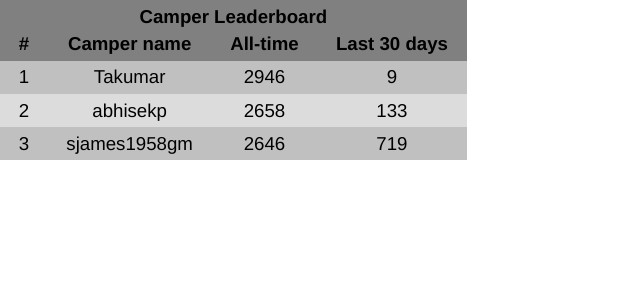
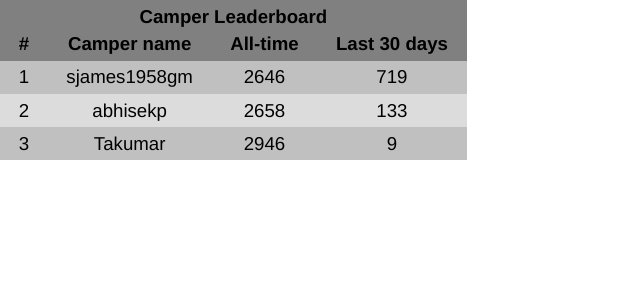
Before and after one commit to jw120/fcc-camper-leaderboard, a React (Create React App) app: page / in a window 1280 px wide. Shown: the top 300 px of the page, without its empty margins (0-640 px from the left). Built offline with nearby package versions, Linux system fonts and the light colour scheme; the HTML template or start-up script is replaced by a standard one.

Commit message:
Implement sorting

```diff
--- a/src/App.js
+++ b/src/App.js
@@ -9,18 +9,28 @@ import './App.css';
 import CamperTable from './CamperTable';
 import type { Camper, Direction } from './CamperTable';
 
-const campers = [
-  {"username":"Takumar","img":"https://avatars.githubusercontent.com/u/2951935?v=3","alltime":2946,"recent":9,"lastUpdate":"2016-08-24T06:32:39.875Z"},
-  {"username":"abhisekp","img":"https://avatars.githubusercontent.com/u/1029200?v=3","alltime":2658,"recent":133,"lastUpdate":"2016-08-31T00:27:03.626Z"},
-  {"username":"sjames1958gm","img":"https://avatars.githubusercontent.com/u/4639625?v=3","alltime":2646,"recent":719,"lastUpdate":"2016-08-31T04:00:31.385Z"}
-];
+type State = {
+  headers: string[];
+  directions: Direction[];
+  campers: {
+    allTimeUp: Camper[];
+    allTimeDown: Camper[];
+    recentUp: Camper[];
+    recentDown: Camper [];
+  }
+ };
 
 class App extends Component {
 
   state: {
     headers: string[];
     directions: Direction[];
-    campers: Camper[];
+    campers: {
+      allTimeUp: Camper[];
+      allTimeDown: Camper[];
+      recentUp: Camper[];
+      recentDown: Camper [];
+    }
    };
 
   constructor() {
@@ -28,33 +38,64 @@ class App extends Component {
     this.state = {
       headers: [ "#", "Camper name", "All-time", "Last 30 days" ],
       directions: [ "NonControl", "NonControl", "Down", "Unselected" ],
-      campers: [
+      campers: {
+        allTimeUp: [
           {"username":"Takumar","img":"https://avatars.githubusercontent.com/u/2951935?v=3","alltime":2946,"recent":9,"lastUpdate":"2016-08-24T06:32:39.875Z"},
           {"username":"abhisekp","img":"https://avatars.githubusercontent.com/u/1029200?v=3","alltime":2658,"recent":133,"lastUpdate":"2016-08-31T00:27:03.626Z"},
           {"username":"sjames1958gm","img":"https://avatars.githubusercontent.com/u/4639625?v=3","alltime":2646,"recent":719,"lastUpdate":"2016-08-31T04:00:31.385Z"}
+        ],
+        allTimeDown: [
+          {"username":"sjames1958gm","img":"https://avatars.githubusercontent.com/u/4639625?v=3","alltime":2646,"recent":719,"lastUpdate":"2016-08-31T04:00:31.385Z"},
+          {"username":"abhisekp","img":"https://avatars.githubusercontent.com/u/1029200?v=3","alltime":2658,"recent":133,"lastUpdate":"2016-08-31T00:27:03.626Z"},
+          {"username":"Takumar","img":"https://avatars.githubusercontent.com/u/2951935?v=3","alltime":2946,"recent":9,"lastUpdate":"2016-08-24T06:32:39.875Z"}
+        ],
+        recentUp: [
+          {"username":"Takumar","img":"https://avatars.githubusercontent.com/u/2951935?v=3","alltime":2946,"recent":9,"lastUpdate":"2016-08-24T06:32:39.875Z"},
+          {"username":"abhisekp","img":"https://avatars.githubusercontent.com/u/1029200?v=3","alltime":2658,"recent":133,"lastUpdate":"2016-08-31T00:27:03.626Z"},
+          {"username":"sjames1958gm","img":"https://avatars.githubusercontent.com/u/4639625?v=3","alltime":2646,"recent":719,"lastUpdate":"2016-08-31T04:00:31.385Z"}
+        ],
+        recentDown: [
+          {"username":"sjames1958gm","img":"https://avatars.githubusercontent.com/u/4639625?v=3","alltime":2646,"recent":719,"lastUpdate":"2016-08-31T04:00:31.385Z"},
+          {"username":"abhisekp","img":"https://avatars.githubusercontent.com/u/1029200?v=3","alltime":2658,"recent":133,"lastUpdate":"2016-08-31T00:27:03.626Z"},
+          {"username":"Takumar","img":"https://avatars.githubusercontent.com/u/2951935?v=3","alltime":2946,"recent":9,"lastUpdate":"2016-08-24T06:32:39.875Z"}
         ]
+      }
     };
   }
 
+  /** Helper method to select the appropriate array of campers given our sorting headers */
+  selectCampersArray(): Camper[] {
+    if (this.state.directions[2] === "Up") {
+      return this.state.campers.allTimeUp;
+    } else if (this.state.directions[2] === "Down") {
+      return this.state.campers.allTimeDown
+    } else if (this.state.directions[3] === "Up") {
+      return this.state.campers.recentUp;
+    } else if (this.state.directions[3] === "Down") {
+      return this.state.campers.recentDown
+    } else {
+      return [];
+    }
+  }
+
+  /* Helper method to update the directions[] in state when a column is clicked */
   updateDirections(columnIndex: number): void {
     console.log("Changing direction for column", columnIndex, "from", this.state.directions[columnIndex]);
     let oldDirection = this.state.directions[columnIndex];
-    let mapFn;
+    let mapFn = (d: Direction, i: number) => {
       switch (oldDirection) {
         case "Up":
-        mapFn = (d: Direction, i: number) => i === columnIndex ? "Down" : d;
-        break;
+          return i === columnIndex ? "Down" : d;
         case "Down":
-        mapFn = (d: Direction, i: number) => i === columnIndex ? "Up" : d;
-        break;
+          return i === columnIndex ? "Up" : d;
         case "Unselected":
-        mapFn = (d: Direction, i: number) => i === columnIndex ? "Down" : (d === "NonControl" ? "NonControl" : "Unselected");
-        break;
+          return i === columnIndex ? "Down" : (d === "NonControl" ? "NonControl" : "Unselected");
         default:
-        mapFn = (d: Direction) => d;
+          return d;
       }
+    };
     this.setState({
-      headers: this.state.headers,
+      ...this.state,
       directions: this.state.directions.map(mapFn)
     });
   }
@@ -66,7 +107,7 @@ class App extends Component {
           title="Camper Leaderboard"
           headers={this.state.headers}
           directions={this.state.directions}
-          campers={campers}
+          campers={this.selectCampersArray()}
           onHeaderClick={(i) => this.updateDirections(i)}
         />
       </div>
@@ -74,4 +115,6 @@ class App extends Component {
   }
 }
 
+
+
 export default App;
```
Also changed, not shown: 1 other file (tests, documents, lock files or other folders). Lines whose indentation alone changed are shown as unchanged.
